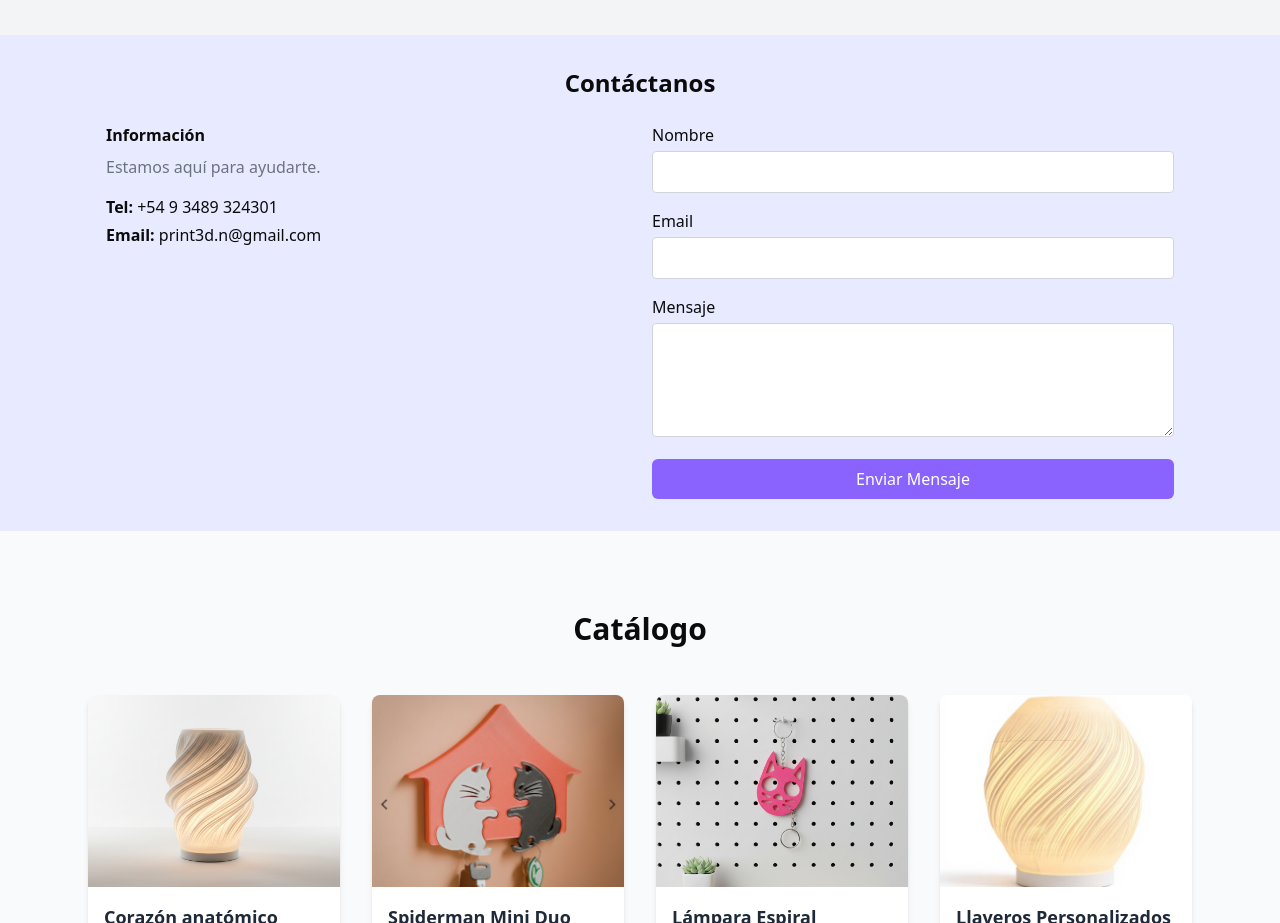
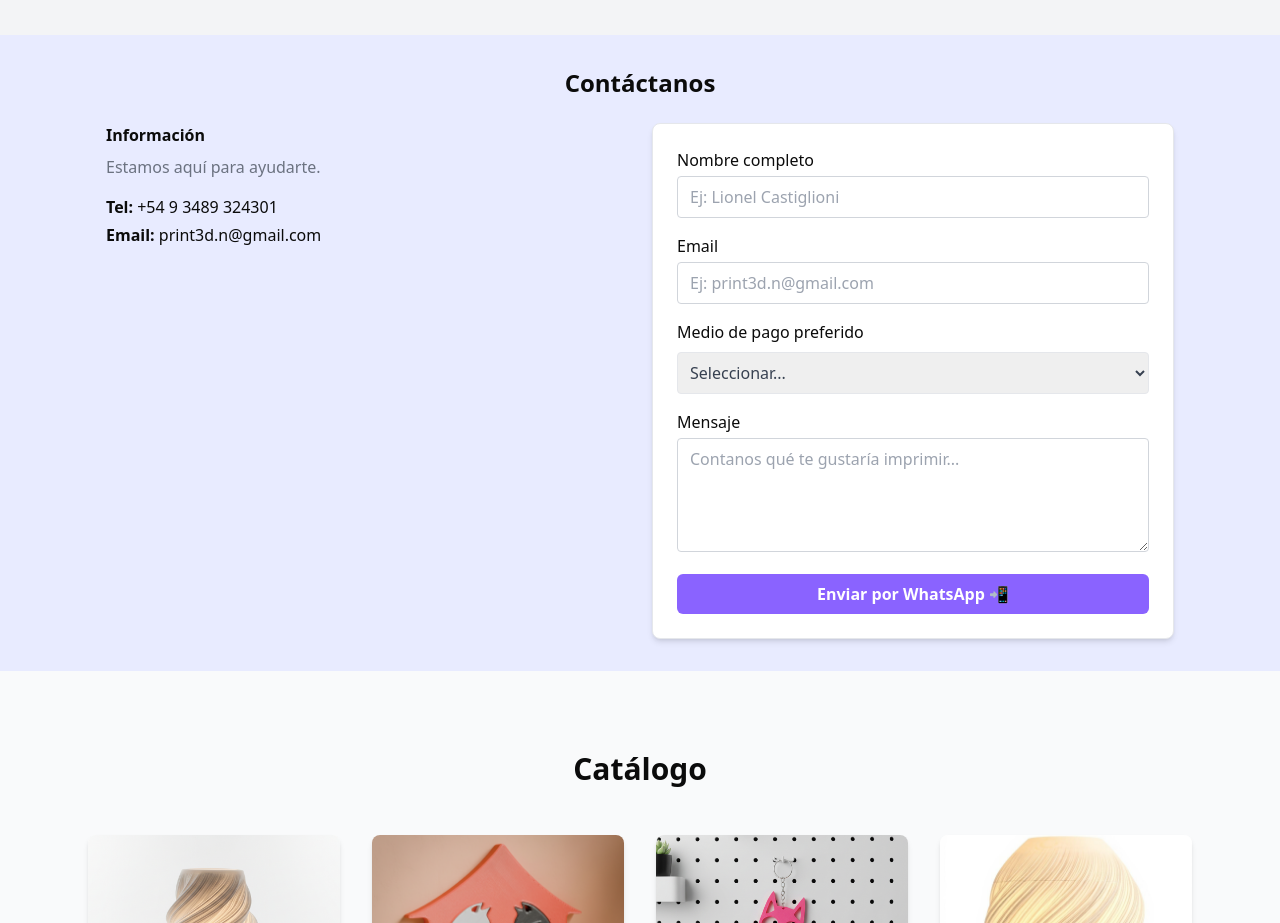
Before and after one commit to lionelc39/print3dn, a React (Vite) app: page / in a window 1280 px wide. Shown: the part 1660-2583 px from the top of the page. Built offline with nearby package versions, Linux system fonts and the light colour scheme.

Commit message:
Update Printing3DWebsite.jsx

```diff
--- a/src/Printing3DWebsite.jsx
+++ b/src/Printing3DWebsite.jsx
@@ -170,23 +170,90 @@ const Printing3DWebsite = () => {
               <p className="mb-1"><strong>Tel:</strong> {businessData.phone}</p>
               <p><strong>Email:</strong> {businessData.email}</p>
             </div>
-            <form action="https://formspree.io/f/mblzderr" method="POST" className="space-y-4">
+          <form
+  onSubmit={(e) => {
+    e.preventDefault();
+
+    const form = e.target;
+    const name = form.name.value.trim();
+    const email = form.email.value.trim();
+    const message = form.message.value.trim();
+    const medioPago = form.medioPago.value;
+
+    if (!name || !email || !message) {
+      alert("Por favor, completá todos los campos antes de enviar.");
+      return;
+    }
+
+    const texto = `👋 Hola! Soy ${name}.
+📧 Mi correo es: ${email}.
+💬 Mensaje: ${message}
+💳 Medio de pago elegido: ${medioPago}`;
+
+    window.open(
+      `https://wa.me/5493489324301?text=${encodeURIComponent(texto)}`,
+      "_blank"
+    );
+  }}
+  className="space-y-4 bg-white shadow-md rounded-lg p-6 border border-gray-200"
+>
   <div>
-                <Label htmlFor="name">Nombre</Label>
-                <Input id="name" type="text" name="name" required />
+    <Label htmlFor="name">Nombre completo</Label>
+    <Input
+      id="name"
+      type="text"
+      name="name"
+      placeholder="Ej: Lionel Castiglioni"
+      required
+    />
   </div>
+
   <div>
     <Label htmlFor="email">Email</Label>
-                <Input id="email" type="email" name="email" required />
+    <Input
+      id="email"
+      type="email"
+      name="email"
+      placeholder="Ej: print3d.n@gmail.com"
+      required
+    />
   </div>
+
+  <div>
+    <Label htmlFor="medioPago">Medio de pago preferido</Label>
+    <select
+      id="medioPago"
+      name="medioPago"
+      className="w-full border rounded p-2 mt-1 text-gray-700 focus:ring focus:ring-primary/40"
+      required
+    >
+      <option value="">Seleccionar...</option>
+      <option value="Tarjeta de crédito">💳 Tarjeta de crédito</option>
+      <option value="Transferencia bancaria">🏦 Transferencia bancaria</option>
+      <option value="Efectivo">💵 Efectivo</option>
+      <option value="Mercado Pago">📱 Mercado Pago</option>
+    </select>
+  </div>
+
   <div>
     <Label htmlFor="message">Mensaje</Label>
-                <Textarea id="message" name="message" rows={4} required />
+    <Textarea
+      id="message"
+      name="message"
+      rows={4}
+      placeholder="Contanos qué te gustaría imprimir..."
+      required
+    />
   </div>
-              <Button type="submit" className="w-full bg-primary hover:bg-primary/90">
-                Enviar Mensaje
+
+  <Button
+    type="submit"
+    className="w-full bg-green-600 hover:bg-green-700 text-white font-semibold py-2 transition-all"
+  >
+    Enviar por WhatsApp 📲
   </Button>
 </form>
+
           </div>
         </div>
       </section>
```
Lines whose indentation alone changed are shown as unchanged.
